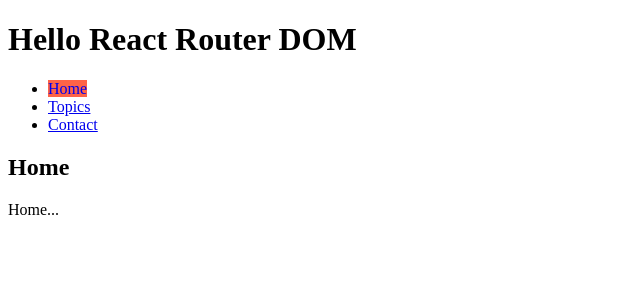
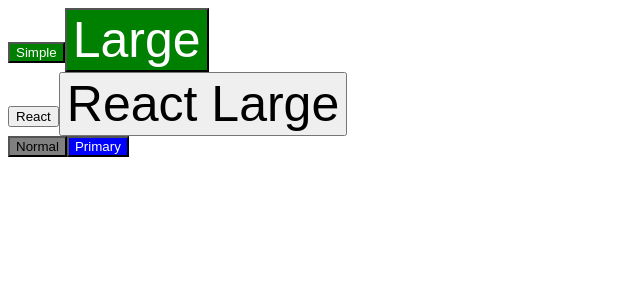
Before and after one commit to minus43/vite-project, a React (Vite) app: page / in a window 1280 px wide. Shown: the top 300 px of the page, without its empty margins (0-640 px from the left). Built offline with nearby package versions, Linux system fonts and the light colour scheme.

Commit message:
3 styled-components

```diff
--- a/package.json
+++ b/package.json
@@ -12,7 +12,8 @@
   "dependencies": {
     "react": "^19.0.0",
     "react-dom": "^19.0.0",
-    "react-router-dom": "^7.4.0"
+    "react-router-dom": "^7.4.0",
+    "styled-components": "^6.1.16"
   },
   "devDependencies": {
     "@eslint/js": "^9.21.0",
--- a/src/App.jsx
+++ b/src/App.jsx
@@ -1,98 +1,40 @@
-import { useState } from 'react'
-import { BrowserRouter, Routes, Route, Link, NavLink, useParams } from 'react-router-dom'
+import styled from 'styled-components';
 import './App.css'
 
-var contents =[
-  {
-    id:1,
-    title:'HTML',
-    description:'HTML is ...'
-  },
-  {
-    id:2,
-    title:'JS',
-    description:'JS is ...'
-  },
-  {
-    id:3,
-    title:'React',
-    description:'React is ...'
-  }
-]
+const SimpleButton = styled.button`
+  color: white;
+  background-color: green;
+`;
 
-function Home() {
-  return (
-    <div>
-      <h2>Home</h2>
-      Home...
-    </div>
-  );
+const LargeButton = styled(SimpleButton)`
+  font-size: 50px;
+`;
+
+const ReactButton = props => {
+  console.log('props',props);
+  return <button className={props.className}>{props.children}</button>
 }
 
-function Topic(){
-  var params = useParams();
-  var topic_id = params.topic_id;
-  var selected_topic = {
-    title: 'Sorry',
-    description:'Not Found'
-  };
-  for (var i =0; i < contents.length; i++) {
-    if (contents[i].id == Number(topic_id)) {
-      selected_topic = contents[i];
-      break;
-    }
-  }
-  console.log(params);
-  return (
-    <div>
-      <h2>{selected_topic.title}</h2>
-      {selected_topic.description}
-    </div>
-  );
-}
+const ReactLargeButton = styled(ReactButton)`
+  font-size: 50px;
+`;
 
-function Topics() {
-  var lis=[];
-  for (var i =0; i<contents.length; i++) {
-    lis.push(<li key={contents[i].id}><NavLink to={`/topics/${contents[i].id}`}>{contents[i].title}</NavLink></li>)
-  }
-  return (
-    <div>
-      <h2>Topics</h2>
-      <ul>
-        {lis}
-      </ul>
-      <Routes>
-        <Route path='/:topic_id' element={<Topic />} />
-      </Routes>
-    </div>
-  );
-}
-
-function Contact() {
-  return (
-    <div>
-      <h2>Contact</h2>
-      Contact...
-    </div>
-  );
-}
+const PrimaryButton = styled.button`
+  color: ${props => props.primary ? 'white' : 'black'};
+  background-color: ${props => props.primary ? 'blue' : 'gray'};
+`;
 
 function App() {
   return (
     <div>
-      <h1>Hello React Router DOM</h1>
-      <ul>
-        <li><NavLink to="/">Home</NavLink></li>
-        <li><NavLink to="/topics">Topics</NavLink></li>
-        <li><NavLink to="/contact">Contact</NavLink></li>
-      </ul>
-      <Routes>
-        <Route path='/' element={<Home />} />
-        <Route path='/topics/*' element={<Topics />} />
-        <Route path='/contact' element={<Contact />} />
-        <Route path='*' element={'Not Found'} />
-      </Routes>
+     <SimpleButton>Simple</SimpleButton>
+     <LargeButton>Large</LargeButton>
+     <br />
+     <ReactButton>React</ReactButton>
+     <ReactLargeButton>React Large</ReactLargeButton>
+     <br />
+     <PrimaryButton>Normal</PrimaryButton>
+     <PrimaryButton primary>Primary</PrimaryButton>
     </div>
   );
 }
```
Also changed, not shown: 1 other file (tests, documents, lock files or other folders).
